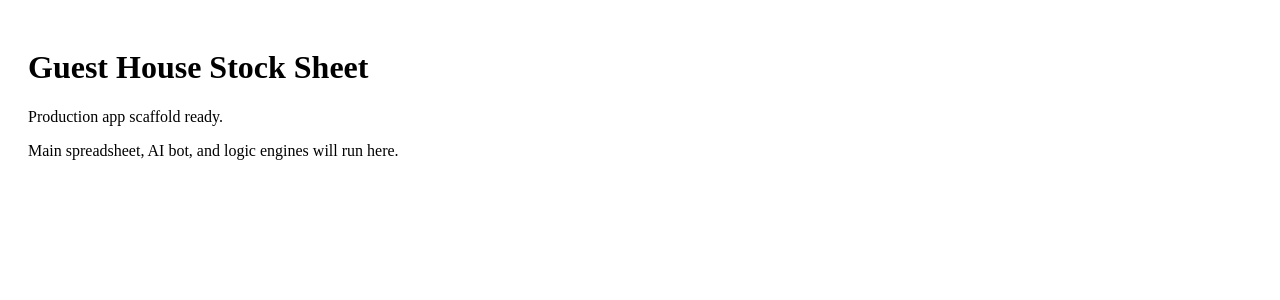
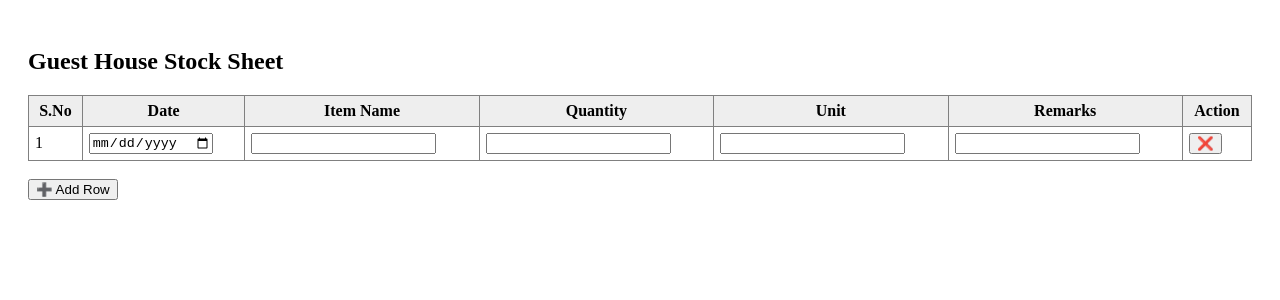
Before and after one commit to sngxworld-cmyk/stock-sheet-GH, a React (Vite) app in the folder frontend/: page / in a window 1280 px wide. Shown: the top 300 px of the page. Built offline with nearby package versions, Linux system fonts and the light colour scheme.

Commit message:
Update main.jsx

```diff
--- a/frontend/src/main.jsx
+++ b/frontend/src/main.jsx
@@ -1,15 +1,107 @@
+import React from "react";
+import ReactDOM from "react-dom/client";
+import { useState } from "react";
 
-import React from 'react';
-import ReactDOM from 'react-dom/client';
+const HEADERS = [
+  "S.No",
+  "Date",
+  "Item Name",
+  "Quantity",
+  "Unit",
+  "Remarks"
+];
 
-function App(){
+function App() {
+  const [rows, setRows] = useState([
+    { date: "", item: "", qty: "", unit: "", remarks: "" }
+  ]);
+
+  const addRow = () => {
+    setRows([...rows, { date: "", item: "", qty: "", unit: "", remarks: "" }]);
+  };
+
+  const updateRow = (index, key, value) => {
+    const updated = [...rows];
+    updated[index][key] = value;
+    setRows(updated);
+  };
+
+  const deleteRow = (index) => {
+    setRows(rows.filter((_, i) => i !== index));
+  };
+
   return (
-    <div style={{padding:20}}>
-      <h1>Guest House Stock Sheet</h1>
-      <p>Production app scaffold ready.</p>
-      <p>Main spreadsheet, AI bot, and logic engines will run here.</p>
+    <div style={{ padding: 20 }}>
+      <h2>Guest House Stock Sheet</h2>
+
+      <table border="1" cellPadding="6" style={{ borderCollapse: "collapse", width: "100%" }}>
+        <thead style={{ background: "#eee" }}>
+          <tr>
+            {HEADERS.map((h) => (
+              <th key={h}>{h}</th>
+            ))}
+            <th>Action</th>
+          </tr>
+        </thead>
+
+        <tbody>
+          {rows.map((row, i) => (
+            <tr key={i}>
+              <td>{i + 1}</td>
+
+              <td>
+                <input
+                  type="date"
+                  value={row.date}
+                  onChange={(e) => updateRow(i, "date", e.target.value)}
+                />
+              </td>
+
+              <td>
+                <input
+                  value={row.item}
+                  onChange={(e) => updateRow(i, "item", e.target.value)}
+                />
+              </td>
+
+              <td>
+                <input
+                  type="number"
+                  value={row.qty}
+                  onChange={(e) => updateRow(i, "qty", e.target.value)}
+                />
+              </td>
+
+              <td>
+                <input
+                  value={row.unit}
+                  onChange={(e) => updateRow(i, "unit", e.target.value)}
+                />
+              </td>
+
+              <td>
+                <input
+                  value={row.remarks}
+                  onChange={(e) => updateRow(i, "remarks", e.target.value)}
+                />
+              </td>
+
+              <td>
+                <button onClick={() => deleteRow(i)}>❌</button>
+              </td>
+            </tr>
+          ))}
+        </tbody>
+      </table>
+
+      <br />
+      <button onClick={addRow}>➕ Add Row</button>
     </div>
   );
 }
 
-ReactDOM.createRoot(document.getElementById('root')).render(<App />);
+ReactDOM.createRoot(document.getElementById("root")).render(
+  <React.StrictMode>
+    <App />
+  </React.StrictMode>
+);
```
